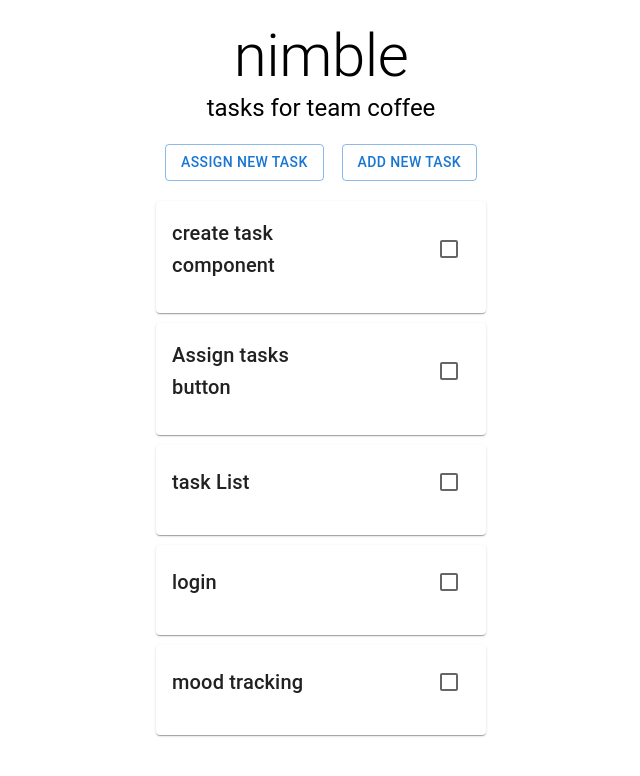
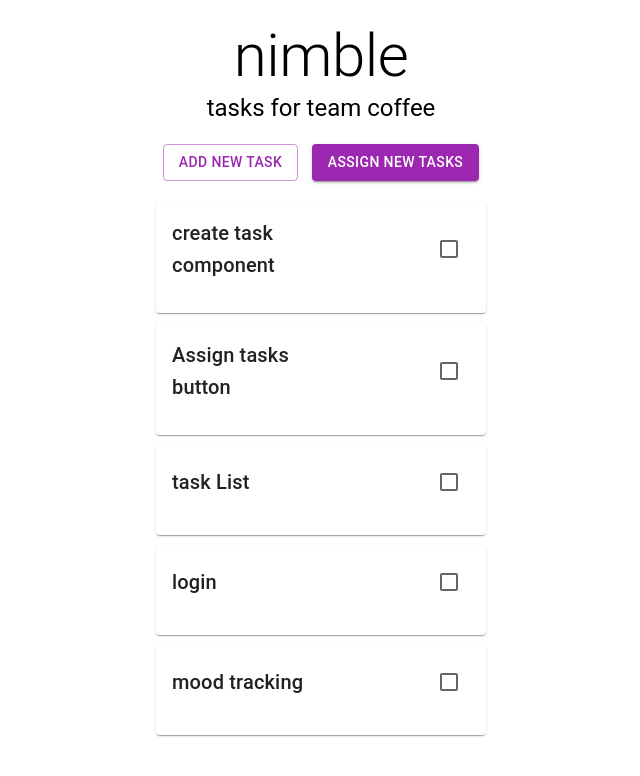
Before and after one commit to 397-f21/coffee-nimble, a React (Create React App) app: page / in a window 1280 px wide. Shown: the top 776 px of the page, without its empty margins (319-959 px from the left). Built offline with nearby package versions, Linux system fonts and the light colour scheme.

Commit message:
highlight button when tasks to be assigned

```diff
--- a/src/App.js
+++ b/src/App.js
@@ -82,6 +82,10 @@ function App() {
   const [tasks, setTasks] = useState(taskList);
   const [members, setMems] = useState(mems);
   console.log(members)
+
+  const isUnassigned = (task) => task.assignees.length === 0;
+  const unassignedTasks = tasks.some(isUnassigned)
+
   return (
     <div className="App">
       <header className="App-header">
@@ -94,10 +98,8 @@ function App() {
       </header>
       <div className="body">
         <div className="button-group">
-          <AssignButton members={members} tasks={tasks} setTasks={setTasks} setMems={setMems}/>
-          <AddButton
-            setTasks={setTasks}
-          />
+          <AddButton setTasks={setTasks}/>
+          <AssignButton members={members} tasks={tasks} setTasks={setTasks} setMems={setMems} variant={unassignedTasks ? "contained" : "outlined"}/>
         </div>
         <div className="task-list">
           {tasks.map((task) => (
--- a/src/components/AddButton.js
+++ b/src/components/AddButton.js
@@ -68,7 +68,10 @@ export default function AddButton({setTasks}) {
 
   return (
     <div id="addButton">
-      <Button variant="outlined" onClick={handleAddOpen}>
+      <Button
+        variant="outlined"
+        color="secondary"
+        onClick={handleAddOpen}>
         Add new task
       </Button>
       <Dialog open={open} onClose={handleClose}>
--- a/src/components/TaskCard.js
+++ b/src/components/TaskCard.js
@@ -19,7 +19,7 @@ export default function TaskCard({ task }) {
           </Typography>
           <Typography variant="subtitle1" component="div" sx={{ width: 75 }}>
             {task.assignees.map((listitem) => (
-              <li className={listitem.name} key={listitem}>{listitem.name}</li>
+              <li className={listitem.name} key={listitem.name}>{listitem.name}</li>
             ))}
           </Typography>
           {/* <Checkbox checked={task().completed} /> */}
--- a/src/components/assignButton.js
+++ b/src/components/assignButton.js
@@ -51,7 +51,7 @@ import assignTasks from '../Utilities/assign';
 // ];
 
 
-export default function AssignButton({members,tasks, setTasks, setMems}) {
+export default function AssignButton({members,tasks, setTasks, setMems, variant}) {
 
   const handleClick = () => {
     console.log(members)
@@ -62,8 +62,11 @@ export default function AssignButton({members,tasks, setTasks, setMems}) {
 
   return (
     <div id="assignButton">
-      <Button variant="outlined" onClick={() => handleClick()}>
-        Assign new task
+      <Button
+        variant={variant}
+        color="secondary"
+        onClick={() => handleClick()}>
+        Assign new tasks
       </Button>
     </div>
   );
```
Also changed, not shown: 1 other file (tests, documents, lock files or other folders).
